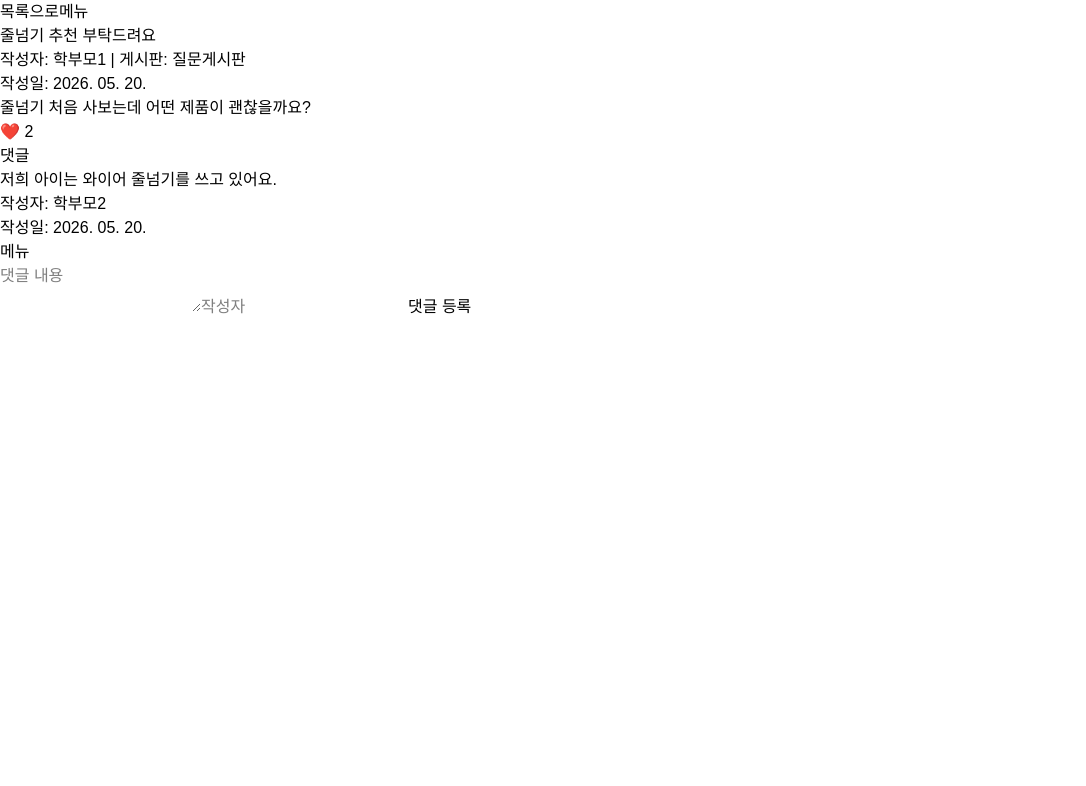
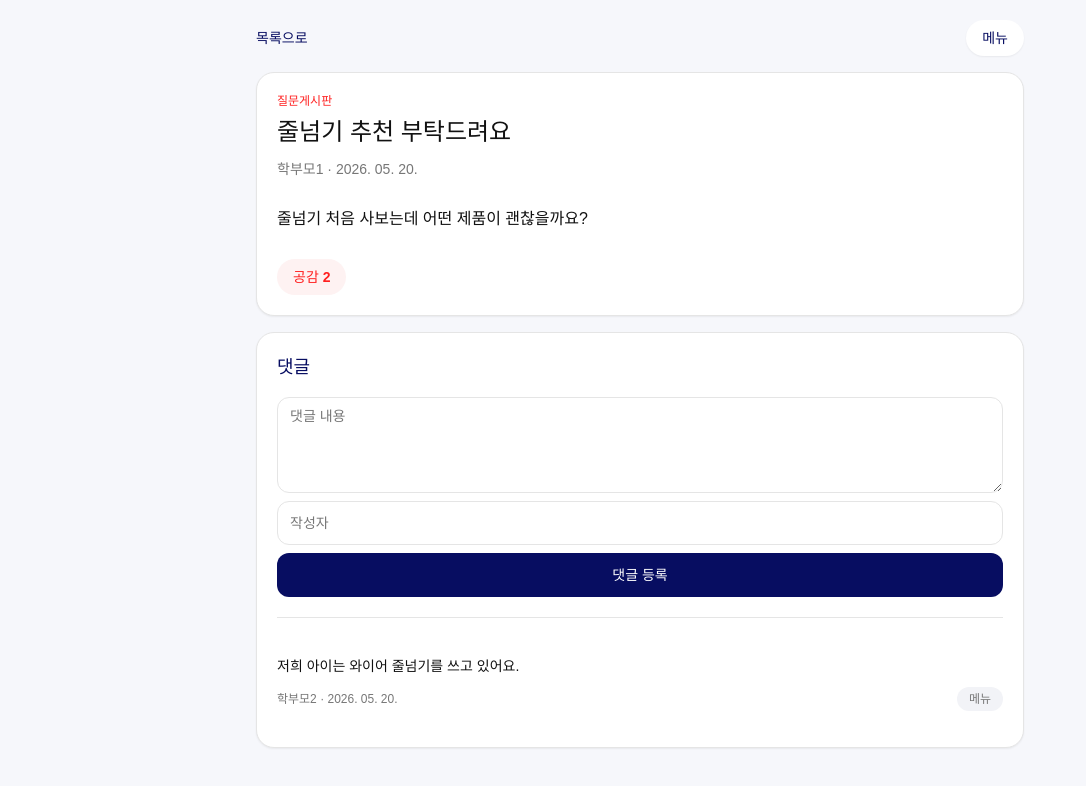
Before and after one commit to thisisyello/taekwondo-community, a React (Vite) app: page /posts/1 in a window 1280 px wide. Shown: the top 786 px of the page, without its empty margins (0-1086 px from the left). Built offline with nearby package versions, Linux system fonts and the light colour scheme.

Commit message:
refactor: UI 개선 및 스타일 일관성 유지

```diff
--- a/src/components/CommentForm.tsx
+++ b/src/components/CommentForm.tsx
@@ -24,18 +24,25 @@ export default function CommentForm({ onAddComment }: CommentFormProps) {
     };
 
     return (
-        <form onSubmit={handleSubmit}>
+        <form className="flex flex-col gap-2" onSubmit={handleSubmit}>
             <textarea
+                className="min-h-24 rounded-kta-md border border-kta-border px-3 py-2 text-sm outline-none placeholder:text-kta-muted focus:border-kta-navy"
                 placeholder="댓글 내용"
                 value={content}
                 onChange={(event) => setContent(event.target.value)}
             />
             <input
+                className="h-11 rounded-kta-md border border-kta-border px-3 text-sm outline-none placeholder:text-kta-muted focus:border-kta-navy"
                 placeholder="작성자"
                 value={author}
                 onChange={(event) => setAuthor(event.target.value)}
             />
-            <button type="submit">댓글 등록</button>
+            <button
+                className="h-11 rounded-kta-md bg-kta-navy text-sm font-bold text-white"
+                type="submit"
+            >
+                댓글 등록
+            </button>
         </form>
     );
 }
--- a/src/components/CommentItem.tsx
+++ b/src/components/CommentItem.tsx
@@ -52,34 +52,67 @@ export default function CommentItem({
     };
 
     return (
-        <li>
+        <li className="py-4">
             {isEditing ? (
-                <form onSubmit={handleSubmitEdit}>
+                <form className="flex flex-col gap-2" onSubmit={handleSubmitEdit}>
                     <textarea
+                        className="min-h-24 rounded-kta-md border border-kta-border px-3 py-2 text-sm outline-none focus:border-kta-navy"
                         value={content}
                         onChange={(event) => setContent(event.target.value)}
                     />
-                    <button type="submit">수정 완료</button>
-                    <button type="button" onClick={handleCancelEdit}>
-                        취소
-                    </button>
+                    <div className="flex gap-2">
+                        <button
+                            className="rounded-kta-md bg-kta-navy px-3 py-2 text-sm font-bold text-white"
+                            type="submit"
+                        >
+                            수정 완료
+                        </button>
+                        <button
+                            className="rounded-kta-md bg-kta-subtle px-3 py-2 text-sm font-bold text-kta-muted"
+                            type="button"
+                            onClick={handleCancelEdit}
+                        >
+                            취소
+                        </button>
+                    </div>
                 </form>
             ) : (
-                <p>{comment.content}</p>
+                <p className="text-sm leading-6 text-kta-text">
+                    {comment.content}
+                </p>
             )}
-            <p>작성자: {comment.author}</p>
-            <p>
-                작성일: {formatDate(comment.createdAt)}
-                {isEdited(comment.createdAt, comment.updatedAt) && " (수정됨)"}
-            </p>
-            <button onClick={handleToggleMenu}>메뉴</button>
+            <div className="mt-2 flex items-center justify-between gap-3">
+                <p className="text-xs text-kta-muted">
+                    {comment.author} · {formatDate(comment.createdAt)}
+                    {isEdited(comment.createdAt, comment.updatedAt) &&
+                        " (수정됨)"}
+                </p>
+                <div className="relative">
+                    <button
+                        className="rounded-full bg-kta-subtle px-3 py-1 text-xs font-bold text-kta-muted"
+                        onClick={handleToggleMenu}
+                    >
+                        메뉴
+                    </button>
 
-            {isMenuOpen && (
-                <div>
-                    <button onClick={handleStartEdit}>수정</button>
-                    <button onClick={handleDelete}>삭제</button>
+                    {isMenuOpen && (
+                        <div className="absolute right-0 top-8 z-10 flex min-w-24 flex-col overflow-hidden rounded-kta-md border border-kta-border bg-kta-surface shadow-kta-md">
+                            <button
+                                className="px-3 py-2 text-left text-sm font-semibold text-kta-text hover:bg-kta-subtle"
+                                onClick={handleStartEdit}
+                            >
+                                수정
+                            </button>
+                            <button
+                                className="px-3 py-2 text-left text-sm font-semibold text-kta-red hover:bg-red-50"
+                                onClick={handleDelete}
+                            >
+                                삭제
+                            </button>
+                        </div>
+                    )}
                 </div>
-            )}
+            </div>
         </li>
     );
 }
--- a/src/components/CommentList.tsx
+++ b/src/components/CommentList.tsx
@@ -13,11 +13,11 @@ export default function CommentList({
     onDeleteComment,
 }: CommentListProps) {
     if (comments.length === 0) {
-        return <p>댓글이 없습니다.</p>;
+        return <p className="text-sm text-kta-muted">댓글이 없습니다.</p>;
     }
 
     return (
-        <ul>
+        <ul className="flex flex-col divide-y divide-kta-border">
             {comments.map((comment) => (
                 <CommentItem
                     key={comment.id}
--- a/src/index.css
+++ b/src/index.css
@@ -18,6 +18,7 @@
   --radius-kta-lg: 18px;
 }
 
+@layer base {
   body {
     min-width: 320px;
     min-height: 100svh;
@@ -61,3 +62,4 @@ ul {
     margin: 0;
     list-style: none;
   }
+}
--- a/src/pages/BoardPage.tsx
+++ b/src/pages/BoardPage.tsx
@@ -97,7 +97,7 @@ export default function BoardPage({
                 />
 
                 <Link
-                    className="fixed bottom-5 right-5 rounded-full bg-kta-red px-5 py-3 text-sm font-bold text-white shadow-kta-md sm:static sm:self-end"
+                    className="fixed bottom-5 right-5 rounded-full bg-kta-navy px-5 py-3 text-sm font-bold text-white shadow-kta-md sm:static sm:self-end"
                     to="/posts/new"
                 >
                     글쓰기
--- a/src/pages/PostDetailPage.tsx
+++ b/src/pages/PostDetailPage.tsx
@@ -44,45 +44,81 @@ export default function PostDetailPage({
     };
 
     return (
-        <section>
-            <Link to="/">목록으로</Link>
-            <button onClick={() => setIsMenuOpen((prev) => !prev)}>
+        <section className="min-h-svh bg-kta-bg px-4 py-5 text-kta-text">
+            <div className="mx-auto flex max-w-3xl flex-col gap-4">
+                <div className="flex items-center justify-between">
+                    <Link className="text-sm font-bold text-kta-navy" to="/">
+                        목록으로
+                    </Link>
+                    <div className="relative">
+                        <button
+                            className="rounded-full bg-kta-surface px-4 py-2 text-sm font-bold text-kta-navy shadow-kta-sm"
+                            onClick={() => setIsMenuOpen((prev) => !prev)}
+                        >
                             메뉴
                         </button>
 
                         {isMenuOpen && (
-                <div>
-                    <Link to={`/posts/${post.id}/edit`} onClick={handleStartEdit}>
+                            <div className="absolute right-0 top-11 z-10 flex min-w-28 flex-col overflow-hidden rounded-kta-md border border-kta-border bg-kta-surface shadow-kta-md">
+                                <Link
+                                    className="px-4 py-3 text-sm font-semibold text-kta-text hover:bg-kta-subtle"
+                                    to={`/posts/${post.id}/edit`}
+                                    onClick={handleStartEdit}
+                                >
                                     수정
                                 </Link>
-                    <button onClick={handleDelete}>삭제</button>
+                                <button
+                                    className="px-4 py-3 text-left text-sm font-semibold text-kta-red hover:bg-red-50"
+                                    onClick={handleDelete}
+                                >
+                                    삭제
+                                </button>
                             </div>
                         )}
+                    </div>
+                </div>
 
-            <h1>{post.title}</h1>
-            <p>
-                작성자: {post.author} | 게시판: {BOARD_LABELS[post.board]}
+                <article className="rounded-kta-lg border border-kta-border bg-kta-surface p-5 shadow-kta-sm">
+                    <p className="text-xs font-bold text-kta-red">
+                        {BOARD_LABELS[post.board]}
                     </p>
-            <p>
-                작성일: {formatDate(post.createdAt)}
-                {isEdited(post.createdAt, post.updatedAt) && " (수정됨)"}
+                    <h1 className="mt-2 text-2xl font-black leading-tight text-kta-text">
+                        {post.title}
+                    </h1>
+                    <p className="mt-3 text-sm text-kta-muted">
+                        {post.author} · {formatDate(post.createdAt)}
+                        {isEdited(post.createdAt, post.updatedAt) &&
+                            " (수정됨)"}
                     </p>
-            <p>{post.content}</p>
-            <button onClick={() => onLikePost(post.id)}>
-                ❤️ {post.likeCount}
+                    <p className="mt-6 whitespace-pre-wrap text-base leading-8 text-kta-text">
+                        {post.content}
+                    </p>
+                    <button
+                        className="mt-6 rounded-full bg-red-50 px-4 py-2 text-sm font-bold text-kta-red"
+                        onClick={() => onLikePost(post.id)}
+                    >
+                        공감 {post.likeCount}
                     </button>
+                </article>
 
-            <section>
-                <h2>댓글</h2>
+                <section className="rounded-kta-lg border border-kta-border bg-kta-surface p-5 shadow-kta-sm">
+                    <h2 className="text-lg font-black text-kta-navy">댓글</h2>
+                    <div className="mt-4">
+                        <CommentForm
+                            onAddComment={(comment) =>
+                                onAddComment(post.id, comment)
+                            }
+                        />
+                    </div>
+                    <div className="mt-5 border-t border-kta-border pt-5">
                         <CommentList
                             comments={comments}
                             onUpdateComment={onUpdateComment}
                             onDeleteComment={onDeleteComment}
                         />
-                <CommentForm
-                    onAddComment={(comment) => onAddComment(post.id, comment)}
-                />
+                    </div>
                 </section>
+            </div>
         </section>
     );
 }
```
Also changed, not shown: src/components/PostForm.tsx (+20 -7 lines), src/pages/PostEditorPage.tsx (+19 -4 lines). Lines whose indentation alone changed are shown as unchanged.
